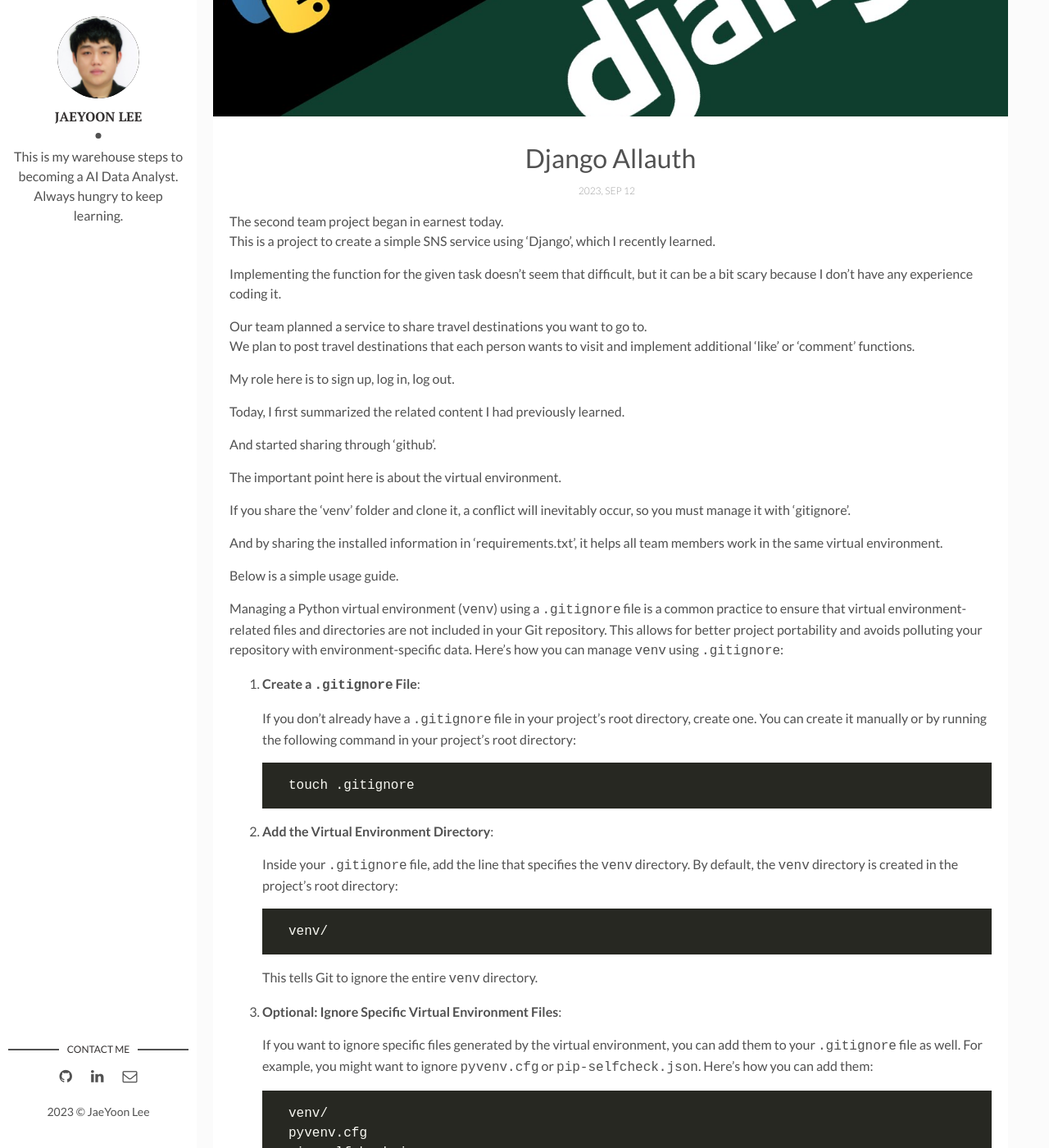
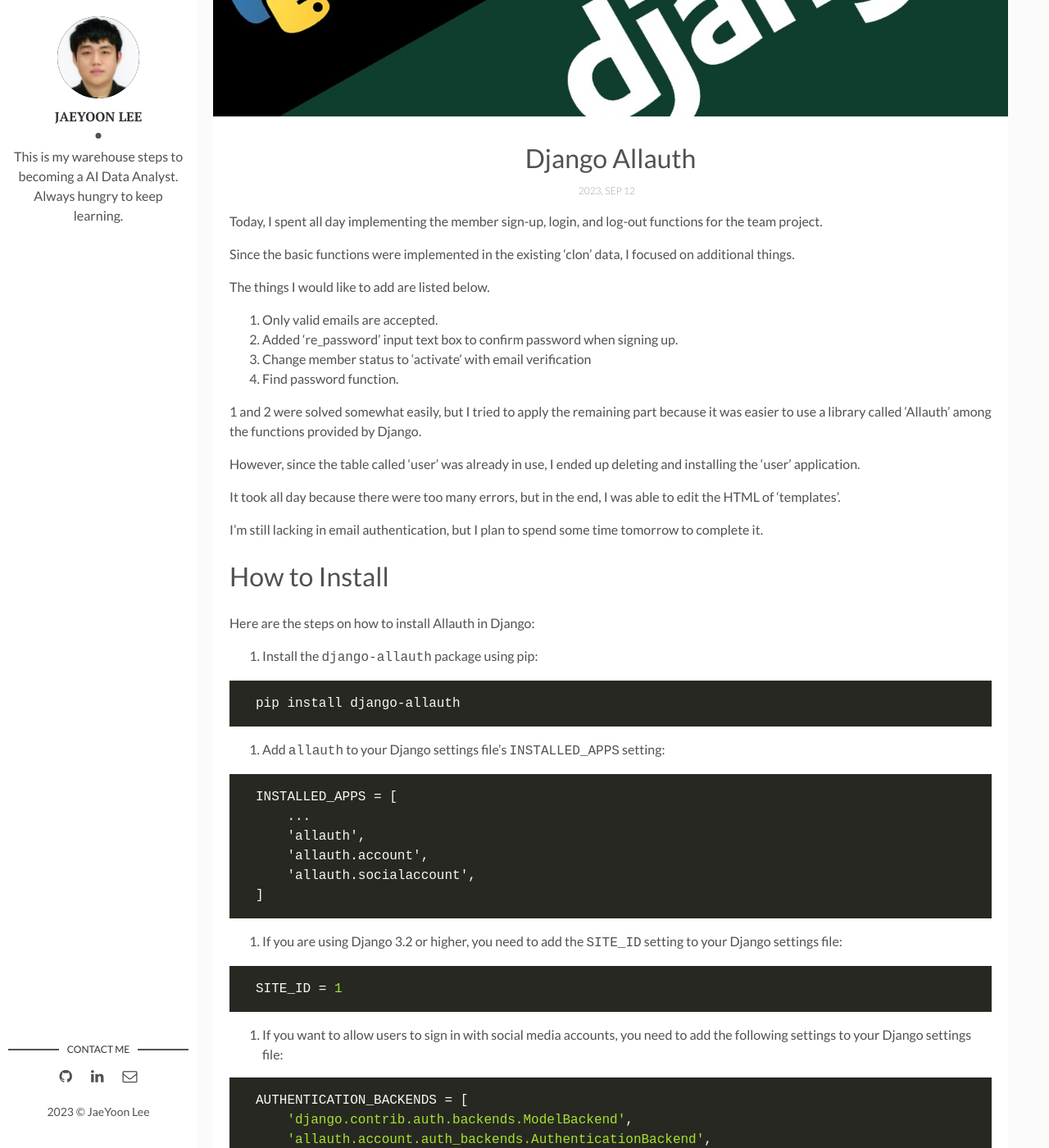
Before and after one commit to JaeYoonAI/JaeYoonAI.github.io, a Jekyll site: the page built from _posts/2023-09-12-Django-Allauth.md, in a window 1280 px wide and 1400 px high, scrolled down 378 px. Shown: the whole window at 82% size. Built offline with Jekyll 4.4.1, drawn with Linux system fonts in a browser that asks for light colours; comment, search, counter and statistics services are not loaded; some of the changed text lies outside the part shown.

Commit message:
post content upload

````diff
--- a/_posts/2023-09-12-Django-Allauth.md
+++ b/_posts/2023-09-12-Django-Allauth.md
@@ -8,83 +8,110 @@
 tags: [Django, Python, Allauth]
 ---
 
-The second team project began in earnest today.
-This is a project to create a simple SNS service using 'Django', which I recently learned.
+Today, I spent all day implementing the member sign-up, login, and log-out functions for the team project.
 
-Implementing the function for the given task doesn't seem that difficult, but it can be a bit scary because I don't have any experience coding it.
-
-Our team planned a service to share travel destinations you want to go to.
-We plan to post travel destinations that each person wants to visit and implement additional 'like' or 'comment' functions.
-
-My role here is to sign up, log in, log out.
-
-Today, I first summarized the related content I had previously learned.
-
-And started sharing through ‘github’.
-
-The important point here is about the virtual environment.
-
-If you share the 'venv' folder and clone it, a conflict will inevitably occur, so you must manage it with 'gitignore'.
+Since the basic functions were implemented in the existing 'clon' data, I focused on additional things.
 
 
-And by sharing the installed information in 'requirements.txt', it helps all team members work in the same virtual environment.
+The things I would like to add are listed below.
 
-Below is a simple usage guide.
+1. Only valid emails are accepted.
+2. Added 're_password' input text box to confirm password when signing up.
+3. Change member status to 'activate' with email verification
+4. Find password function.
 
-Managing a Python virtual environment (`venv`) using a `.gitignore` file is a common practice to ensure that virtual environment-related files and directories are not included in your Git repository. This allows for better project portability and avoids polluting your repository with environment-specific data. Here's how you can manage `venv` using `.gitignore`:
 
-1. **Create a `.gitignore` File**:
+1 and 2 were solved somewhat easily, but I tried to apply the remaining part because it was easier to use a library called 'Allauth' among the functions provided by Django.
 
-   If you don't already have a `.gitignore` file in your project's root directory, create one. You can create it manually or by running the following command in your project's root directory:
+However, since the table called 'user' was already in use, I ended up deleting and installing the 'user' application.
 
-   ```
-   touch .gitignore
-   ```
 
-2. **Add the Virtual Environment Directory**:
+It took all day because there were too many errors, but in the end, I was able to edit the HTML of 'templates'.
 
-   Inside your `.gitignore` file, add the line that specifies the `venv` directory. By default, the `venv` directory is created in the project's root directory:
+I'm still lacking in email authentication, but I plan to spend some time tomorrow to complete it.
 
-   ```
-   venv/
-   ```
+<h1> How to Install </h1>
+Here are the steps on how to install Allauth in Django:
 
-   This tells Git to ignore the entire `venv` directory.
-
-3. **Optional: Ignore Specific Virtual Environment Files**:
-
-   If you want to ignore specific files generated by the virtual environment, you can add them to your `.gitignore` file as well. For example, you might want to ignore `pyvenv.cfg` or `pip-selfcheck.json`. Here's how you can add them:
-
-   ```
-   venv/
-   pyvenv.cfg
-   pip-selfcheck.json
-   ```
-
-4. **Save and Commit**:
-
-   Save the `.gitignore` file and commit it to your Git repository:
-
-   ```
-   git add .gitignore
-   git commit -m "Add .gitignore to exclude venv"
-   ```
-
-With these changes, the `venv` directory and any specified virtual environment files will be excluded from your Git repository. This means that when you or your collaborators clone the repository or switch to a different branch, you won't accidentally commit or push your virtual environment, which is typically specific to your local development environment.
-
-To recreate the virtual environment on another machine or for a different developer, you can use the `requirements.txt` file to install the project's dependencies. You can generate this file using the following command within your virtual environment:
+1. Install the `django-allauth` package using pip:
 
 ```
-pip freeze > requirements.txt
+pip install django-allauth
 ```
 
-Then, to recreate the virtual environment on another machine, you can use the following command:
+2. Add `allauth` to your Django settings file's `INSTALLED_APPS` setting:
 
 ```
-python -m venv venv  # Create a new virtual environment
-source venv/bin/activate  # Activate the virtual environment (Linux/Mac)
-venv\Scripts\activate  # Activate the virtual environment (Windows)
-pip install -r requirements.txt  # Install project dependencies
+INSTALLED_APPS = [
+    ...
+    'allauth',
+    'allauth.account',
+    'allauth.socialaccount',
+]
 ```
 
-This will create a new `venv` and install the required packages specified in `requirements.txt`.
+3. If you are using Django 3.2 or higher, you need to add the `SITE_ID` setting to your Django settings file:
+
+```python
+SITE_ID = 1
+```
+
+4. If you want to allow users to sign in with social media accounts, you need to add the following settings to your Django settings file:
+
+```python
+AUTHENTICATION_BACKENDS = [
+    'django.contrib.auth.backends.ModelBackend',
+    'allauth.account.auth_backends.AuthenticationBackend',
+]
+
+SOCIAL_AUTH_PROVIDERS = {
+    'facebook': {
+        'SCOPE': ['email', 'public_profile'],
+    },
+    'twitter': {
+        'SCOPE': ['email', 'profile'],
+    },
+}
+```
+
+5. In your Django project's root directory, create a file called `urls.py` and add the following code:
+
+```python
+from django.contrib import admin
+from django.urls import path, include
+
+urlpatterns = [
+    path('admin/', admin.site.urls),
+    path('accounts/', include('allauth.urls')),
+]
+```
+
+6. Run the following command to migrate your database:
+
+```
+python manage.py migrate
+```
+
+7. You can now start using Allauth in your Django project.
+
+Here are some additional things to keep in mind when installing Allauth:
+
+* If you are using a custom user model, you need to make sure that it inherits from `AbstractUser`.
+* You can customize the behavior of Allauth by overriding the settings in your Django settings file.
+* For more information on how to install and use Allauth, please refer to the Allauth documentation: https://django-allauth.readthedocs.io/en/stable/installation.html.
+
+
+<h1> Caution </h1>
+Here are some things to be careful about when using Allauth in Django:
+
+* **Make sure you understand the security implications of using Allauth.** Allauth is a powerful tool, but it can also be used for malicious purposes. Make sure you are familiar with the security features of Allauth and how to configure them properly.
+* **Be careful about which social media providers you allow users to sign in with.** Some social media providers have stricter privacy policies than others. Make sure you choose providers that are compatible with your own privacy policy.
+* **Configure Allauth correctly.** Allauth comes with a lot of default settings. It is important to configure Allauth correctly for your specific needs. For example, you may need to change the default username and password policies.
+* **Test Allauth thoroughly.** Before you deploy Allauth in production, make sure you test it thoroughly. This includes testing with different social media providers and different user types.
+* **Keep Allauth up to date.** Allauth is constantly being updated with new features and security fixes. It is important to keep Allauth up to date to ensure that you are using the latest and most secure version.
+
+Here are some additional cautions that have been mentioned in the Allauth documentation and issue tracker:
+
+* The `TEMPLATE_CONTEXT_PROCESSORS` setting must be moved inside the `TEMPLATES` setting.
+* When using Django 3.2, you may need to add the `SITE_ID` setting to your Django settings file.
+* There is a known issue with the `django-allauth` package when installing it with pip v22.3. You can work around this issue by installing the package with pip v22.2 or lower.
````
